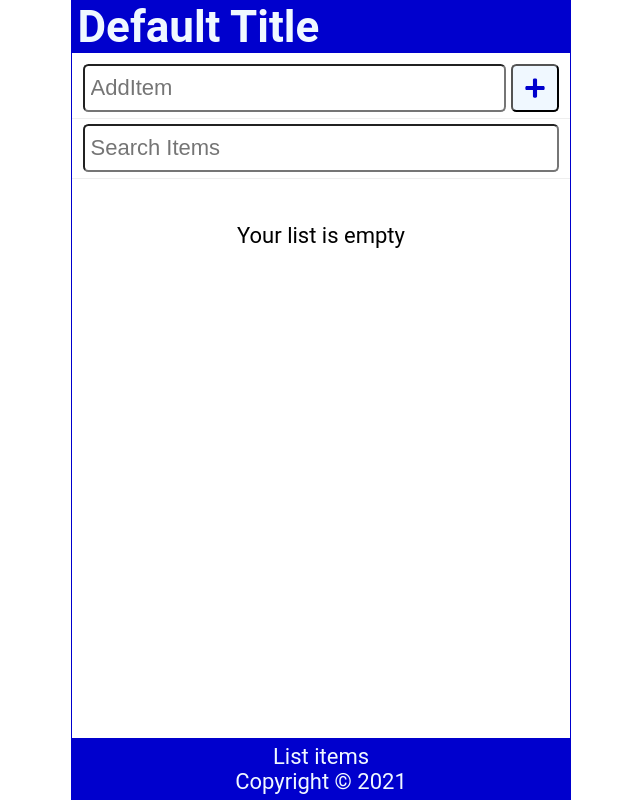
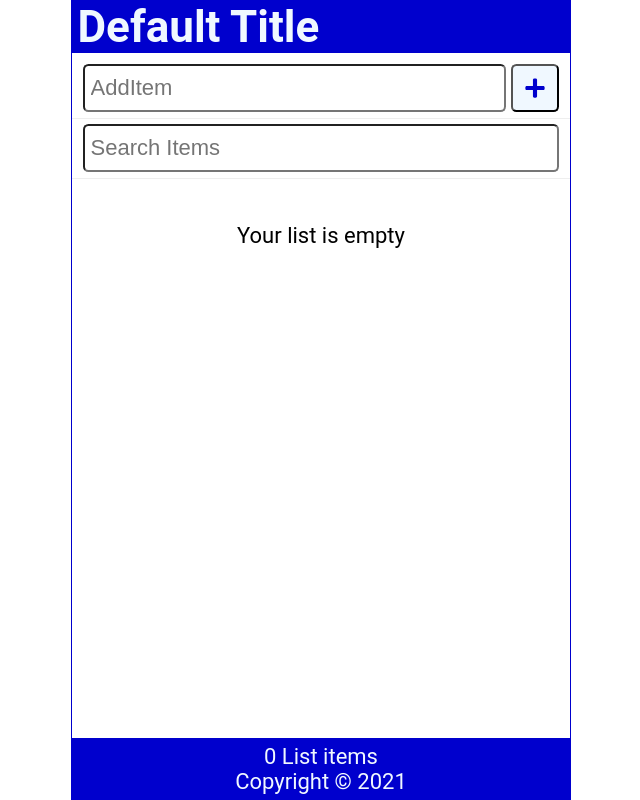
Before and after one commit to xaviermvives/react_deploy_netlify, a React (Create React App) app: page / in a window 1280 px wide. Shown: the whole page, without its empty margins (319-959 px from the left). Built offline with nearby package versions, Linux system fonts and the light colour scheme.

Commit message:
Inicial load from localStore

```diff
--- a/src/App.js
+++ b/src/App.js
@@ -6,13 +6,14 @@ import Header from "./Header";
 import SearchItem from "./SearchItem";
 
 function App() {
-  const [items, setItems] = useState([]);
+  const [items, setItems] = useState(
+    JSON.parse(localStorage.getItem("shoppinglist")) || []
+  );
   const [newItem, setNewItem] = useState("");
   const [search, setSearch] = useState("");
 
-  useEffect(() => {
-    setItems(JSON.parse(localStorage.getItem("shoppinglist")));
-  }, []);
+  // useEffect(() => {
+  // }, []);
 
   const setAndSaveItems = (newItems) => {
     setItems(newItems);
@@ -20,13 +21,14 @@ function App() {
   };
 
   const addItem = (item) => {
-    const id = items?.length ? items[items.length - 1].id + 1 : 1;
+    const id = items.length ? items[items.length - 1].id + 1 : 1;
     const myNewItem = {
       id,
       checked: false,
       item,
     };
-    const listItems = items?.length ? [...items, myNewItem] : [myNewItem];
+    // const listItems = items?.length ? [...items, myNewItem] : [myNewItem];
+    const listItems = [...items, myNewItem];
     setAndSaveItems(listItems);
   };
 
@@ -63,13 +65,13 @@ function App() {
       />
       <SearchItem search={search} setSearch={setSearch} />
       <Content
-        items={items?.filter((item) =>
+        items={items.filter((item) =>
           item.item.toLowerCase().includes(search.toLowerCase())
         )}
         checkItem={handleCheck}
         deleteItem={handleDelete}
       />
-      <Footer length={items?.length} />
+      <Footer length={items.length} />
     </div>
   );
 }
```
